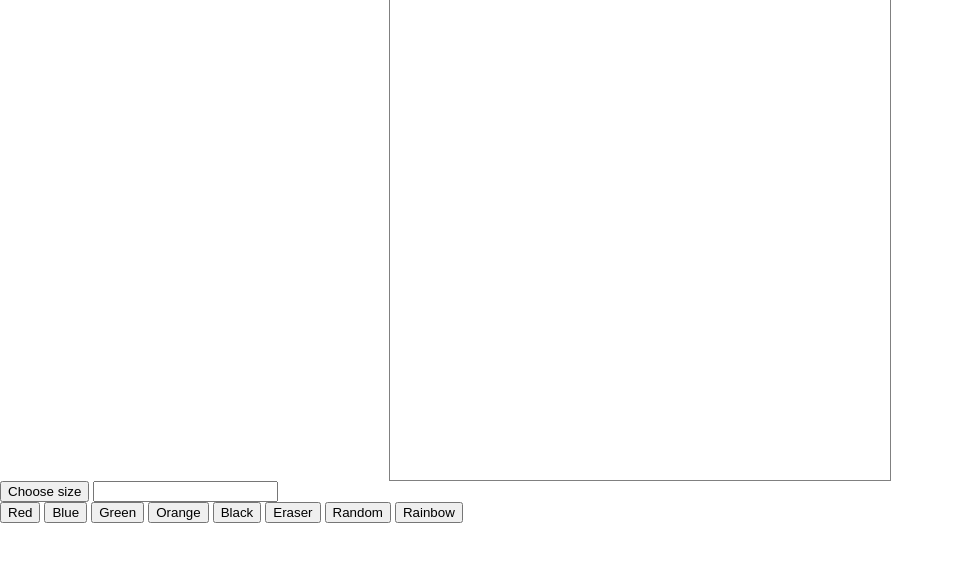
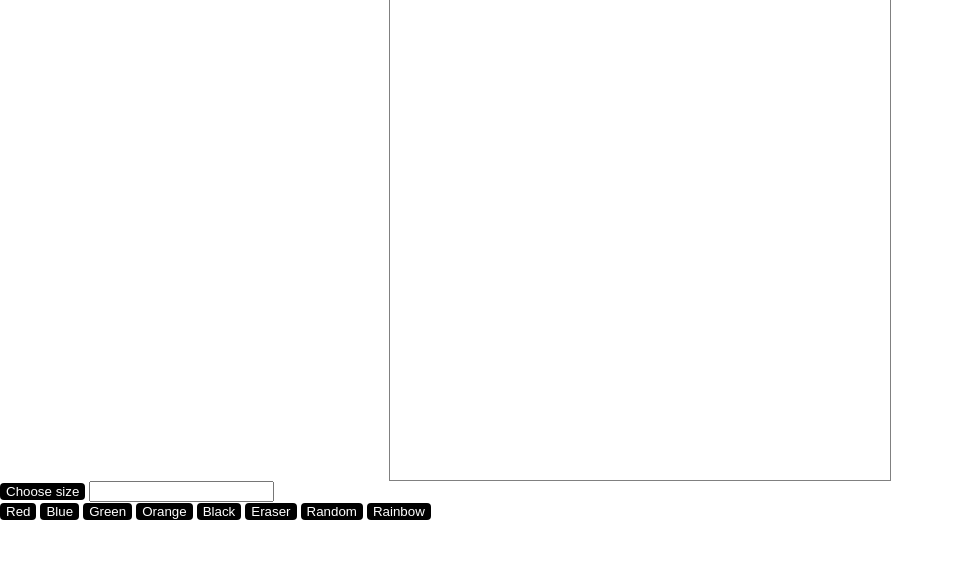
Before and after one commit to theninthfool/etch_a_sketch, a plain HTML site: page index.html in a window 1280 px wide. Shown: the part 58-620 px from the top of the page, without its empty margins (0-954 px from the left). Drawn offline with Linux system fonts and the light colour scheme.

Commit message:
Add some styles to buttons

```diff
--- a/style.css
+++ b/style.css
@@ -7,6 +7,7 @@
 }
 
 #canvas {
+    background: white;
     width: 500px;
     height: 500px;
     margin: auto;
@@ -16,3 +17,10 @@
     grid-template-rows: repeat(var(--size), 1fr);
     border: .1px solid gray;
 }
+
+button {
+    background-color: black;
+    color: white;
+    border: none;
+    border-radius: 4px;
+}
```
